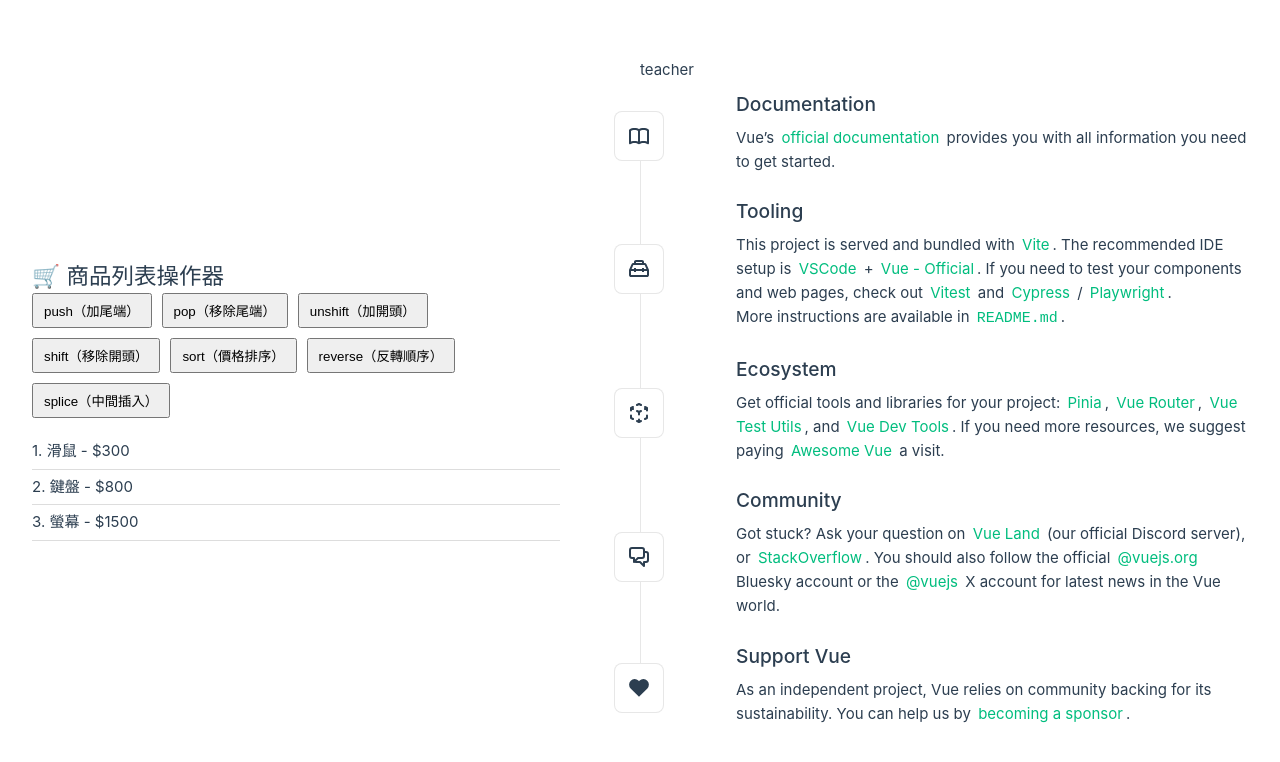
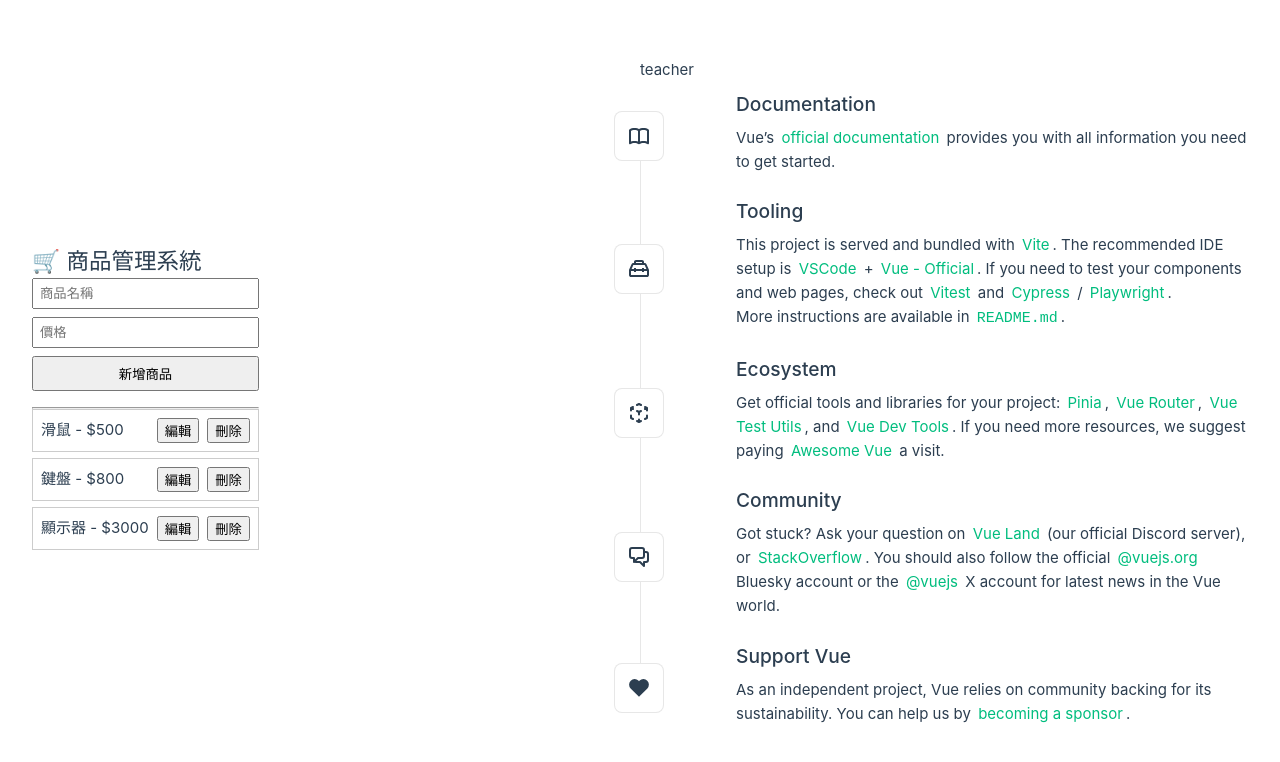
Before and after one commit to JerryChang0504/20250908, a Vue app: page / in a window 1280 px wide. Shown: the top 762 px of the page. Built offline with nearby package versions, Linux system fonts and the light colour scheme.

Commit message:
ProductManager.vue
ProductManager.vue

ProductManager.vue

```diff
--- a/src/App.vue
+++ b/src/App.vue
@@ -18,6 +18,7 @@
 import VforObject from './components/VforObject.vue'
 import ProductList from './components/ProductList.vue'
 import ArrayChangeDetection from './components/ArrayChangeDetection.vue'
+import ProductManager from './components/ProductManager.vue'
 const msgT = "I'm Jerry"
 </script>
 
@@ -42,7 +43,8 @@
       <!-- <ConditionalRenderingReactive /> -->
       <!-- <VforObject /> -->
       <!-- <ProductList /> -->
-      <ArrayChangeDetection />
+      <!-- <ArrayChangeDetection /> -->
+      <ProductManager />
     </div>
   </header>
 
--- /dev/null
+++ b/src/components/ProductItemComp.vue
@@ -0,0 +1,29 @@
+<script setup>
+const props = defineProps({
+  product: Object,
+})
+</script>
+
+<template>
+  <div class="product-item">
+    <span>{{ product.name }} - ${{ product.price }}</span>
+    <div class="actions">
+      <button @click="editProduct">編輯</button>
+      <button @click="removeProduct">刪除</button>
+    </div>
+  </div>
+</template>
+
+<style scoped>
+.product-item {
+  border: 1px solid #ccc;
+  padding: 8px;
+  margin-bottom: 6px;
+  display: flex;
+  justify-content: space-between;
+  align-items: center;
+}
+.actions button {
+  margin-left: 8px;
+}
+</style>
--- /dev/null
+++ b/src/components/ProductManager.vue
@@ -0,0 +1,79 @@
+<script setup>
+import { ref } from 'vue'
+import ProductItemComp from './ProductItemComp.vue'
+// 商品編號
+let nextId = 1
+// 商品清單
+const products = ref([
+  {
+    id: nextId++,
+    name: '滑鼠',
+    price: 500,
+  },
+  {
+    id: nextId++,
+    name: '鍵盤',
+    price: 800,
+  },
+  {
+    id: nextId++,
+    name: '顯示器',
+    price: 3000,
+  },
+])
+const form = ref({
+  id: null,
+  name: '',
+  price: '',
+})
+</script>
+
+<template>
+  <div class="container">
+    <h2>🛒 商品管理系統</h2>
+
+    <!-- 商品輸入表單 -->
+    <form @submit.prevent="handleSubmit">
+      <input v-model="form.name" placeholder="商品名稱" required />
+      <input v-model.number="form.price" type="number" placeholder="價格" required />
+
+      <button type="submit">
+        {{ form.id ? '更新商品' : '新增商品' }}
+      </button>
+
+      <button v-if="form.id" type="button" @click="resetForm">取消編輯</button>
+    </form>
+
+    <hr />
+
+    <!-- 商品清單 -->
+    <ProductItemComp
+      v-for="product in products"
+      :key="product.id"
+      :product="product"
+      @delete="removeProduct"
+      @edit="editProduct"
+    />
+
+    <p v-if="products.length === 0">⚠️ 沒有商品</p>
+  </div>
+</template>
+
+<style scoped>
+.container {
+  max-width: 500px;
+  margin: auto;
+}
+form {
+  display: flex;
+  flex-direction: column;
+  gap: 8px;
+  margin-bottom: 1rem;
+}
+input {
+  padding: 6px;
+}
+button {
+  padding: 6px 12px;
+}
+</style>
```
